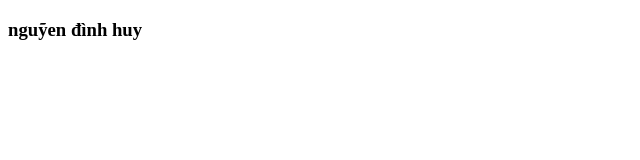
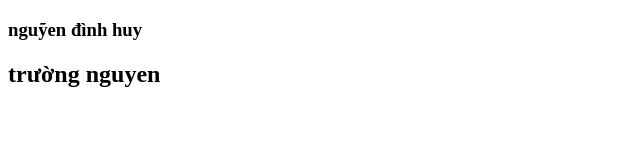
Before and after one commit to truongnqph14659/du-an-mau, a plain HTML site: page index.html in a window 1280 px wide. Shown: the whole page, without its empty margins (0-640 px from the left). Drawn offline with Linux system fonts and the light colour scheme.

Commit message:
Update index.html

```diff
--- a/index.html
+++ b/index.html
@@ -8,5 +8,6 @@
 </head>
 <body>
     <h3>nguỹen đình huy</h3>
+    <h2>trường nguyen</h2>
 </body>
 </html>
```
